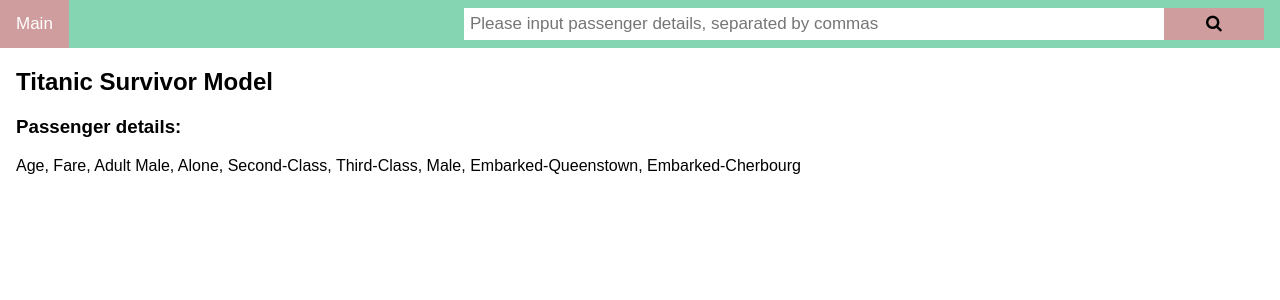
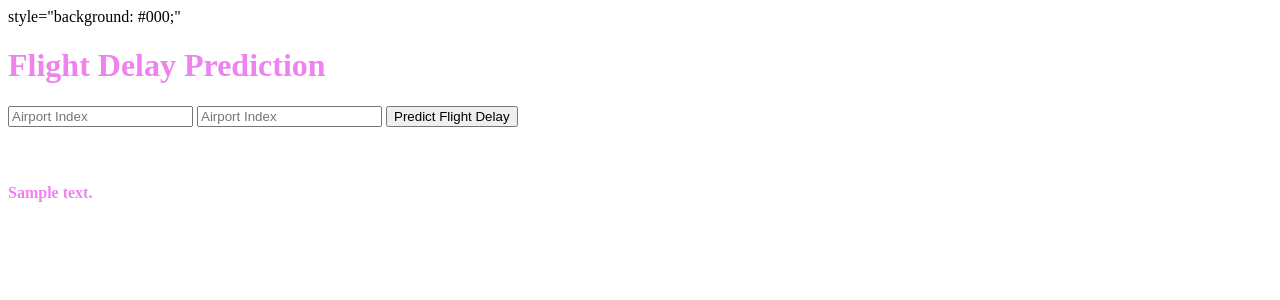
Before and after one commit to eliaabumanneh/Flight_Delay_Predict, a Flask app: template production/templates/template.html in a window 1280 px wide. Shown: the top 300 px of the page. Run offline with Flask 3, Linux system fonts and the light colour scheme; the template is opened without the code that fills it: most values are stand-ins (such as "Sample title", 1, 10 or a date in 2020); parts of the project's set-up code (start-up, migrations or seed data) failed here and were passed over.

Commit message:
Two input boxes, one button added to html

```diff
--- a/production/templates/template.html
+++ b/production/templates/template.html
@@ -1,103 +1,29 @@
 <!DOCTYPE html>
 <html>
 <head>
-<link rel="stylesheet" href="https://cdnjs.cloudflare.com/ajax/libs/font-awesome/4.7.0/css/font-awesome.min.css">
-<style>
-* {box-sizing: border-box;}
+  <meta charset="UTF-8">
 
-body {
-  margin: 0;
-  font-family: Arial, Helvetica, sans-serif;
-}
+  <title> Flight Delay Predict</title>
 
-.topnav {
-  overflow: hidden;
-  background-color: #85d4b2;
-}
+</head>
 
-.topnav a {
-  float: left;
-  display: block;
-  color: black;
-  text-align: center;
-  padding: 14px 16px;
-  text-decoration: none;
-  font-size: 17px;
-}
+<body> style="background: #000;"
+  <div class="login">
+    <h1 style="color:Violet">Flight Delay Prediction</h1>
 
-.topnav a:hover {
-  background-color: #cf9d9d;
-  color: black;
-}
+    <!-- Action where the data is being sent-->
 
-.topnav a.active {
-  background-color: #cf9d9d;
-  color: white;
-}
+    <form action="{{ url_for('predict')}}"method="post">
+        <input type="text" name="airport index" placeholder = "Airport Index" request>
+        <input type="text" name="airport index" placeholder = "Airport Index" request>
 
-.topnav .search-container {
-  float: right ;
-}
+        <button type="submit" class="btn btn-primary btn-block btn-large">Predict Flight Delay</button>
+    </form>
+   <br>
+   <br>
+   <h4 style="color:Violet;">
+    {{ prediction_text }}</h4>
+  </div>
+</body>
 
-.topnav input[type=text] {
-  padding: 6px;
-  margin-top: 8px;
-  font-size: 17px;
-  border: none;
-  width: 700px;
-}
-
-.topnav .search-container button {
-  float: right;
-  padding: 6px 10px;
-  margin-top: 8px;
-  margin-right: 16px;
-  background: #cf9d9d;
-  font-size: 17px;
-  border: none;
-  cursor: pointer;
-  width: 100px;
-}
-
-.topnav .search-container button:hover {
-  background: #9ec8ff;
-}
-
-@media screen and (max-width: 600px) {
-  .topnav .search-container {
-    float: none;
-  }
-  .topnav a, .topnav input[type=text], .topnav .search-container button {
-    float: none;
-    display: block;
-    text-align: left;
-    width: 100%;
-    margin: 0;
-    padding: 14px;
-  }
-  .topnav input[type=text] {
-    border: 1px solid #9ec8ff;
-  }
-}
-</style>
-</head>
-<body>
-
-<div class="topnav">
-  <a class="active" href="#home">Main</a>
-  <div class="search-container">
-     <form action = "http://127.0.0.1:5000/" method = "post">
-      <input type="text" placeholder="Please input passenger details, separated by commas" name="search">
-      <button type="submit"><i class="fa fa-search"></i></button>
-    </form>
-  </div>
-</div>
-
-<div style="padding-left:16px">
-  <h2> Titanic Survivor Model </h2>
-    <h3>Passenger details:</h3>
-    <p>Age, Fare, Adult Male, Alone, Second-Class, Third-Class, Male, Embarked-Queenstown, Embarked-Cherbourg</p>
-</div>
-
-</body>
 </html>
```
